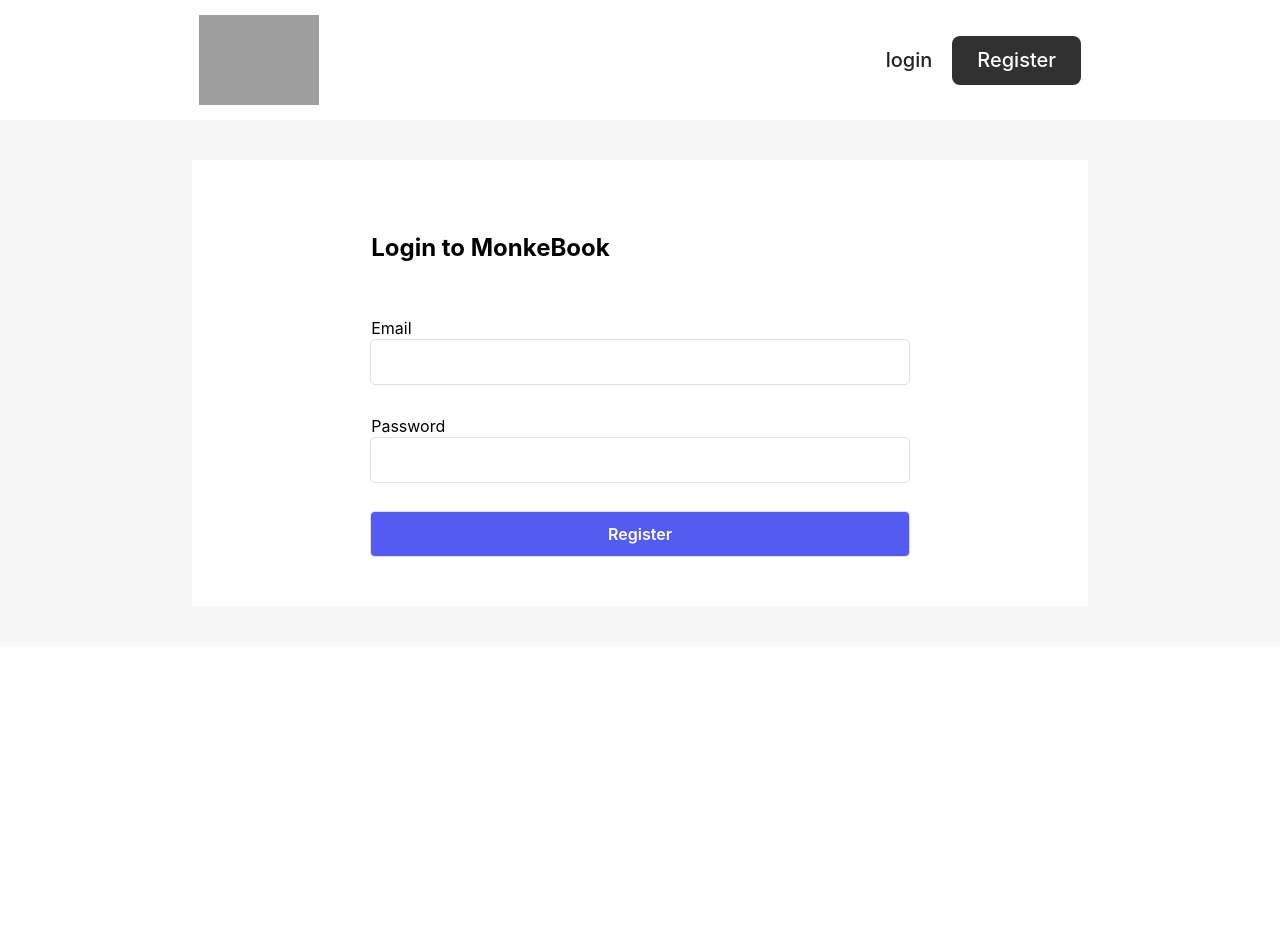
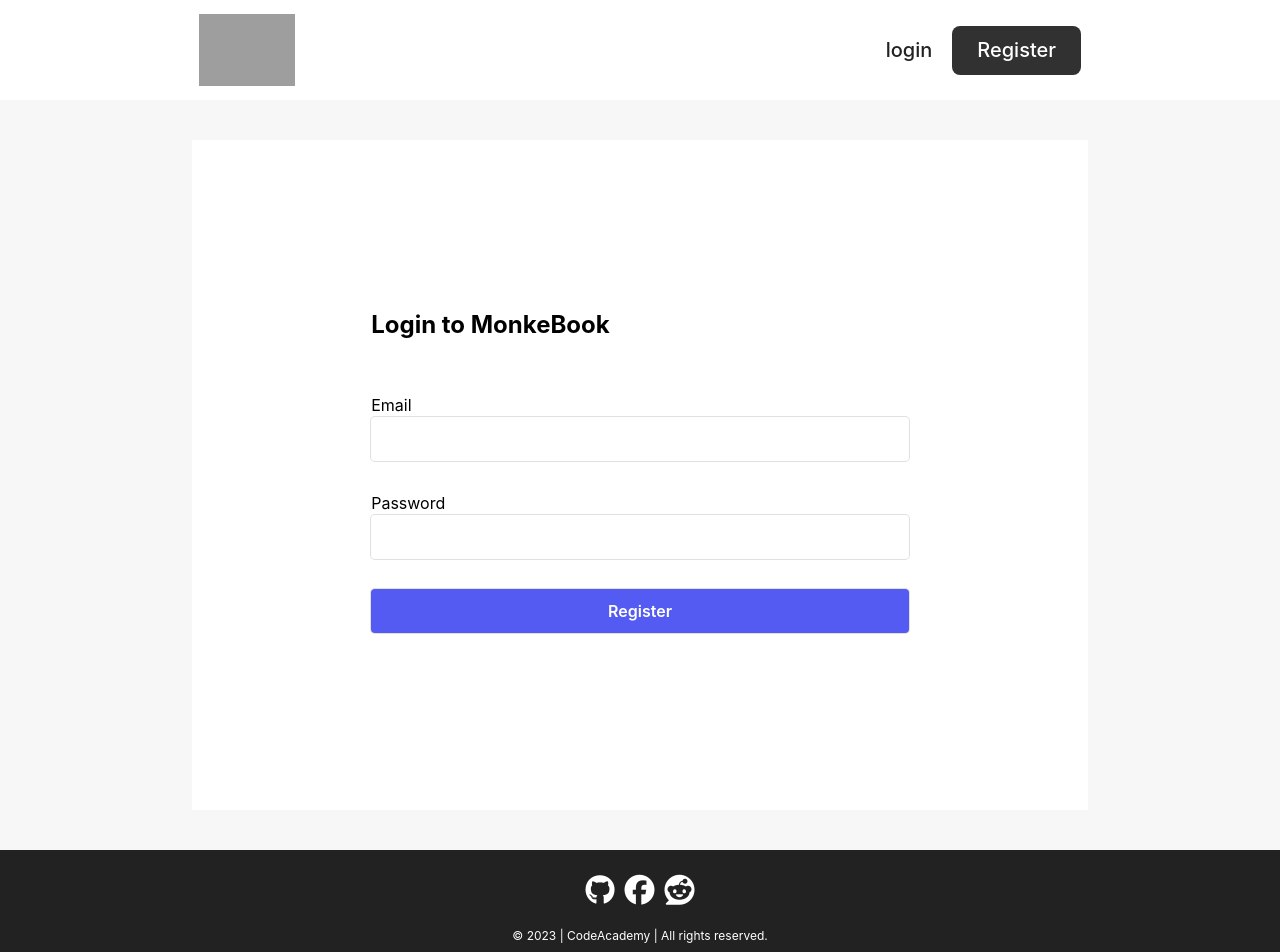
Before and after one commit to Maurakulis/React-Exam, a React (Vite) app: page /login in a window 1280 px wide. Shown: the top 952 px of the page. Before the commit the page ends 800 px from the top, so only its background shows below. Built offline with nearby package versions, Linux system fonts and the light colour scheme; data requests are answered from the project's data file; grey boxes are pictures that could not be loaded.

Commit message:
complete footer and main styles

```diff
--- a/index.html
+++ b/index.html
@@ -6,6 +6,7 @@
   <link rel="icon" type="image/svg+xml"
     href="https://marketsplash.com/content/images/2022/06/Paul_Frank-logo-883DB9FC0E-seeklogo.com.png" />
   <meta name="viewport" content="width=device-width, initial-scale=1.0" />
+  <script src="https://kit.fontawesome.com/83b7e1b697.js" crossorigin="anonymous"></script>
   <title>MonkeBook</title>
 </head>
 
--- a/src/components/UI/Footer.jsx
+++ b/src/components/UI/Footer.jsx
@@ -1,6 +1,12 @@
 const Footer = () => {
   return (
     <footer>
+      <div>
+        <a href="https://github.com/Maurakulis" target="_blank" rel="noreferrer"><i className="fa-brands fa-github"></i></a>
+        <a href="https://www.youtube.com/watch?v=dQw4w9WgXcQ" target="_blank" rel="noreferrer"><i className="fa-brands fa-facebook"></i></a>
+        <a href="https://www.youtube.com/watch?v=QbYSFogyEo8" target="_blank" rel="noreferrer"><i className="fa-brands fa-reddit"></i></a>
+      </div>
+      <p>&copy; 2023 | CodeAcademy | All rights reserved.</p>
     </footer>
   )
 }
--- a/src/styles/App.css
+++ b/src/styles/App.css
@@ -10,7 +10,7 @@
 }
 
 header {
-  height: 100px;
+  height: 80px;
   background-color: #ffffff;
   padding: 10px;
 }
@@ -70,14 +70,16 @@
   background-color: #ffffff;
   display: flex;
   justify-content: center;
+  align-items: center;
   margin: 40px 0;
+  height: 670px;
 }
 main form {
   width: 60%;
   display: flex;
   flex-direction: column;
   gap: 30px;
-  padding: 50px 0;
+  padding: 50px 0 80px;
 }
 main form span {
   color: rgba(203, 0, 0, 0.9176470588);
@@ -106,4 +108,32 @@
   color: #fff;
   font-weight: 600;
   cursor: pointer;
+}
+
+footer {
+  background-color: #222;
+  display: flex;
+  flex-direction: column;
+  justify-content: center;
+  align-items: center;
+  gap: 20px;
+  padding: 25px 0;
+}
+footer div {
+  display: flex;
+  gap: 10px;
+}
+footer div a {
+  color: #ffffff;
+}
+footer div a:hover {
+  color: #535bf2;
+}
+footer div i {
+  font-size: 30px;
+}
+footer p {
+  color: #ffffff;
+  font-size: 12px;
+  margin: 0;
 }/*# sourceMappingURL=App.css.map */
```
